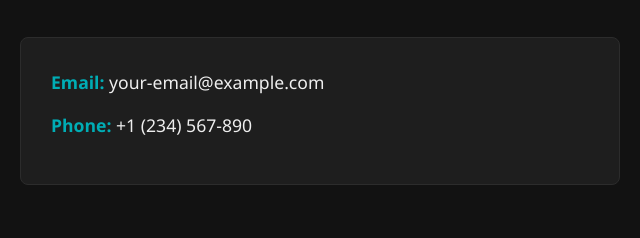
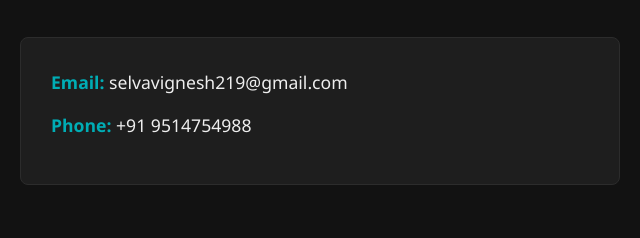
Before and after one commit to SelvaVignesh-05/personal-portfolio, a plain HTML site: page index.html in a window 1280 px wide. Shown: the part 2145-2383 px from the top of the page, 90-730 px from the left. Drawn offline with Linux system fonts and the light colour scheme.

Commit message:
Update personal information in index.html

```diff
--- a/index.html
+++ b/index.html
@@ -288,7 +288,7 @@
         <section id="about">
             <div class="about-wrapper">
                 <div class="about-text">
-                    <h1>Hi, I'm <span>[Your Name]</span></h1>
+                    <h1>Hi, I'm <span>[Selva Vignesh]</span></h1>
                     <p>I am an aspiring web developer specializing in constructing modern, responsive, and highly clean structural layouts. Through logical coding strategies and continuous learning, I build digital experiences that perform beautifully.</p>
                     <a href="#projects" class="btn">View My Work</a>
                 </div>
@@ -356,8 +356,8 @@
         <section id="contact">
             <h2 class="section-title">Get In <span>Touch</span></h2>
             <div class="contact-box">
-                <div class="contact-item"><strong>Email:</strong> your-email@example.com</div>
-                <div class="contact-item"><strong>Phone:</strong> +1 (234) 567-890</div>
+                <div class="contact-item"><strong>Email:</strong> selvavignesh219@gmail.com</div>
+                <div class="contact-item"><strong>Phone:</strong> +91 9514754988</div>
             </div>
         </section>
     </div>
```
